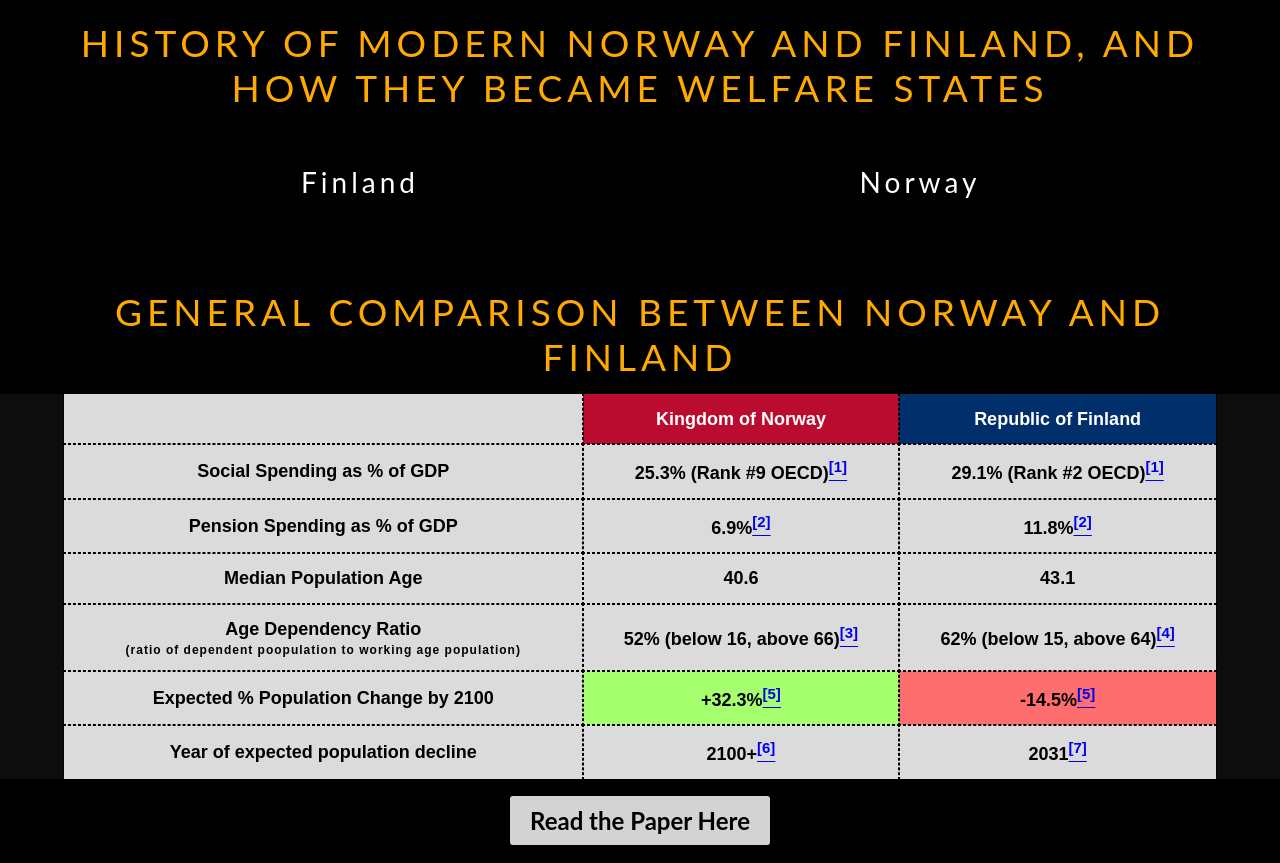
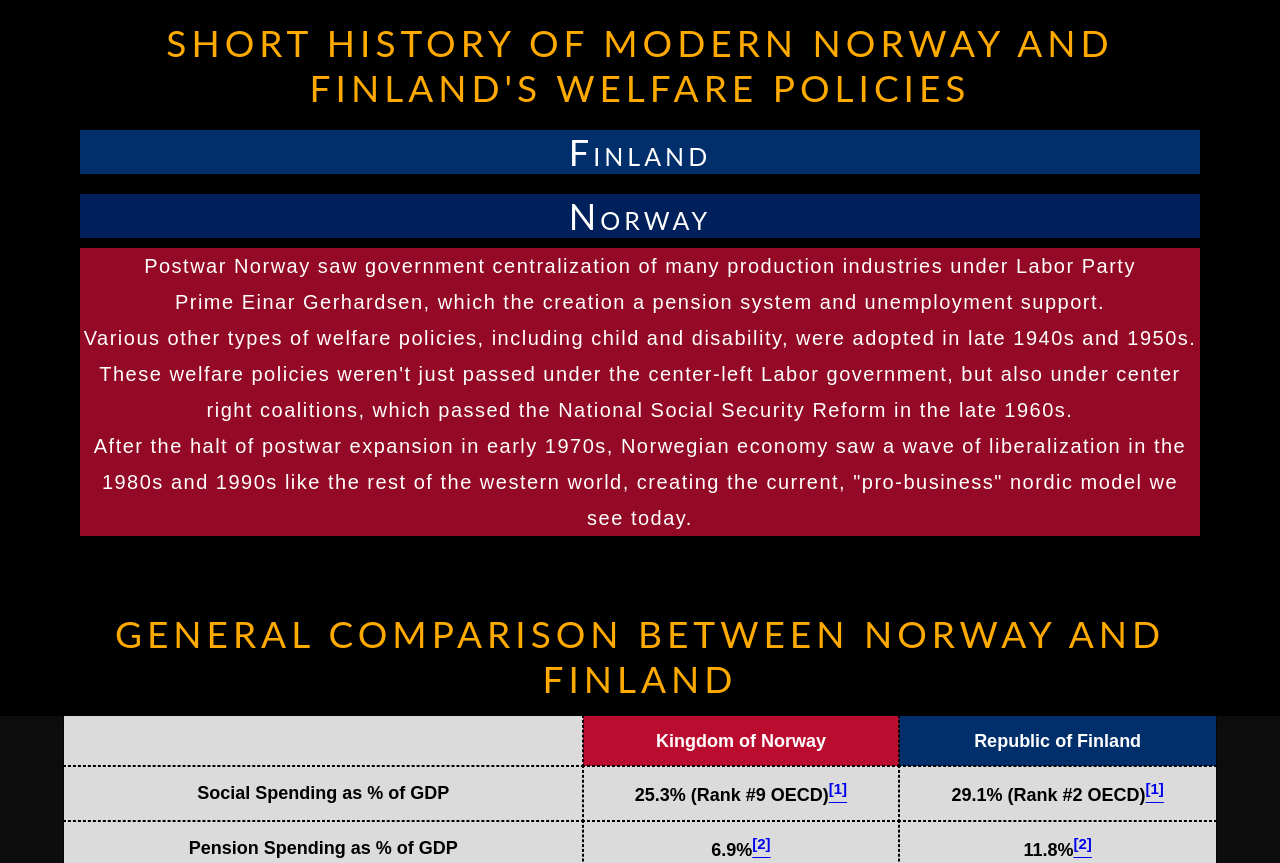
Before and after one commit to ydnja/ydnja.github.io, a plain HTML site: page html/Nordic.html in a window 1280 px wide. Shown: the part 940-1803 px from the top of the page. Drawn offline with Linux system fonts and the light colour scheme.

Commit message:
Nordic Model Update

```diff
--- a/css/DroneIt.css
+++ b/css/DroneIt.css
@@ -252,10 +252,11 @@
 /*ADD H6 FOR COUNTRY Comparison*/
 h6 {
   letter-spacing: 4px;
-  font: 28px "Lato", sans-serif;
+  font: 36px "Lato", sans-serif;
   color: white;
+  font-variant: small-caps;
   margin-bottom: 10px;
-  margin-top: 45px;
+  margin-top: 10px;
 }
 
 p
@@ -264,6 +265,7 @@
   text-decoration: none;
   font-family: "Gill Sans";
   font-size: 23px;
+  letter-spacing: 1.5;
   text-align: center;
   margin-top: 0;
   margin-bottom: 15px;
@@ -276,6 +278,15 @@
   font-family: "Arial";
   margin-bottom: 0px;
   margin-top: -5px;
+}
+
+p.smol2 {
+  letter-spacing: 1.5px;
+  font-size: 20px;
+  color: white;
+  font-family: "Arial";
+  margin-bottom: 0px;
+  margin-top: 0px;
 }
 
 dt
@@ -302,8 +313,13 @@
 .column {
   float: left;
   width: 50%;
+  padding-top: 0px;
+  padding-bottom: 0px;
 }
 
+#col {
+  column-count: 1;
+}
 /* Clear floats after the columns */
 .row:after {
   content: "";
--- a/html/Nordic.html
+++ b/html/Nordic.html
@@ -16,7 +16,7 @@
         <ul>
             <li><a href="../index.html">Home</a></li>
             <li><a href="./AboutMe.html">About Me</a></li>
-            <li style="background-color: #8c5900;"><a>Research</a>
+            <li style="background-color: #a86c0c;"><a>Research</a>
                 <ul>
                     <li><a href="./Economics.html">Economics of Immigration in the EU</a></li>  <!--change Economic Analysis Papers-->
                     <li><a href="./Nordic.html">Nordic Model Analysis</a></li>
@@ -41,19 +41,33 @@
 
 <!--BEGIN COUNTRY HISTORY INTRO-->
   <div style="color: #777; background-color: #000000; text-align:center; padding: 15px 80px;text-align: justify;">
-        <h5 style="text-align: center">History of modern Norway and Finland, and How They Became welfare States</h5>
+        <h5 style="text-align: center">Short History of modern Norway and Finland's welfare policies</h5>
         <div class="row">
 
-          <!-- BEGIN FINLAND PARAGRAPH-->
-          <div class="column">
-            <center><h6>Finland</h6></center>
-              <p> </p>
+      <!-- BEGIN FINLAND PARAGRAPH-->
+          <div id="col">
+            <center><h6 style="background-color: #002F6C">Finland</h6></center>
+              <p class="smol2" style="background-color: rgba(255,255,255,0.8); color: black">
+                <!--FINLAND TEXT HERE-->
+
+              </p>
           </div>
-          <!-- BEGIN NORWAY PARAGRAPH-->
-          <div class="column">
-            <center><h6>Norway</h6></center>
-              <p> </p>
+      <!--END FINLAND PARAGRAPH-->
+
+      <!-- BEGIN NORWAY PARAGRAPH-->
+          <div id="col">
+            <center><h6 style="background-color: #00205B">Norway</h6></center>
+              <p class="smol2" style="background-color: rgba(186, 12, 47, 0.8)">Postwar Norway saw government centralization of many production industries under Labor Party<br>
+                 Prime Einar Gerhardsen, which the creation a pension system and unemployment support. <br>
+                Various other types of welfare policies, including child and disability, were adopted in late 1940s and 1950s. <br>
+              These welfare policies weren't just passed under the center-left Labor government, but also under center <br>
+              right coalitions, which passed the National Social Security Reform in the late 1960s. <br>
+              After the halt of postwar expansion in early 1970s, Norwegian economy saw a wave of liberalization in the <br>
+              1980s and 1990s like the rest of the western world, creating the current, "pro-business" nordic model we see today.
+            </p>
           </div>
+      <!--END NORWAY PARAGRAPH-->
+
         </div>
       </div>
 <!--END COUNTRY INTRO-->
@@ -98,18 +112,38 @@
     <tr>
       <th> <strong>Expected % Population Change by 2100</strong> </th>
         <td style="background-color:#a5ff6e">+32.3%<a href="https://ec.europa.eu/eurostat/statistics-explained/index.php?oldid=497115#Population_projections_by_country"><sup>[5]</sup></a></td>
-        <td style="background-color:#ff6e6e;">-14.5%<a href="https://ec.europa.eu/eurostat/statistics-explained/index.php?oldid=497115#Population_projections_by_country"><sup>[5]</sup></a></td>
+        <td style="background-color:#faa9a7;">-14.5%<a href="https://ec.europa.eu/eurostat/statistics-explained/index.php?oldid=497115#Population_projections_by_country"><sup>[5]</sup></a></td>
       </tr>
 
     <tr>
       <th><strong>Year of expected population decline</strong></th>
-        <td>2100+<a href="https://www.ssb.no/en/befolkning/artikler-og-publikasjoner/_attachment/422993?_ts=172758d6808"><sup>[6]</sup></a></td>
+        <td>Beyond 2100<a href="https://www.ssb.no/en/befolkning/artikler-og-publikasjoner/_attachment/422993?_ts=172758d6808"><sup>[6]</sup></a></td>
           <td>2031<a href="https://www.stat.fi/til/vaenn/2019/vaenn_2019_2019-09-30_tie_001_en.html"><sup>[7]</sup></a></td>
         </tr>
 
       </table></center>
   <!--END TABLE-->
 
+  <div style="color: #777; background-color: #000000; text-align:center; padding: 0px 80px 0px;text-align: justify;">
+        <h5 style="text-align: center">Fiscal Sustainability and Aging Outlook</h5>
+        <div class="column">
+
+      <!-- BEGIN NORWAY Sustainability-->
+          <center><h6>Finland</h6></center>
+            <p> </p>
+        </div>
+      <!--END FINLAND SUSTAINABILITY-->
+
+      <!-- BEGIN NORWAY Sustainability-->
+        <div class="column">
+          <center><h6>Norway</h6></center>
+            <p> </p>
+        </div>
+        <!--END NORWAY SUSTAINABILITY-->
+
+      </div>
+    </div>
+  </div>
 
   <div style="color: #777; background-color: #000000; text-align:center;padding:15px 80px 5px;text-align: justify;">
       <center> </center>
```
Also changed, not shown: html/AboutMe.html (+1 -1 lines), html/Aging.html (+1 -1 lines), html/Climate.html (+1 -1 lines), html/ContactUs.html (+1 -1 lines), html/Economics.html (+1 -1 lines), html/Experience.html (+1 -1 lines), html/Pictures.html (+1 -1 lines), html/Projects.html (+1 -1 lines), index.html (+1 -1 lines), MinTempHist.png (added).
